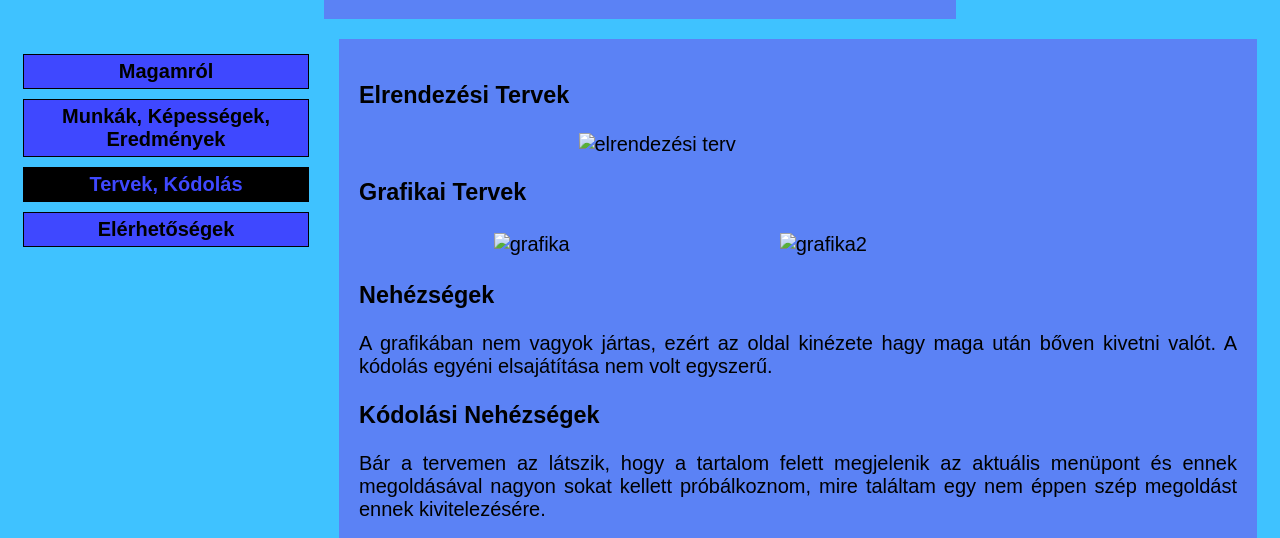
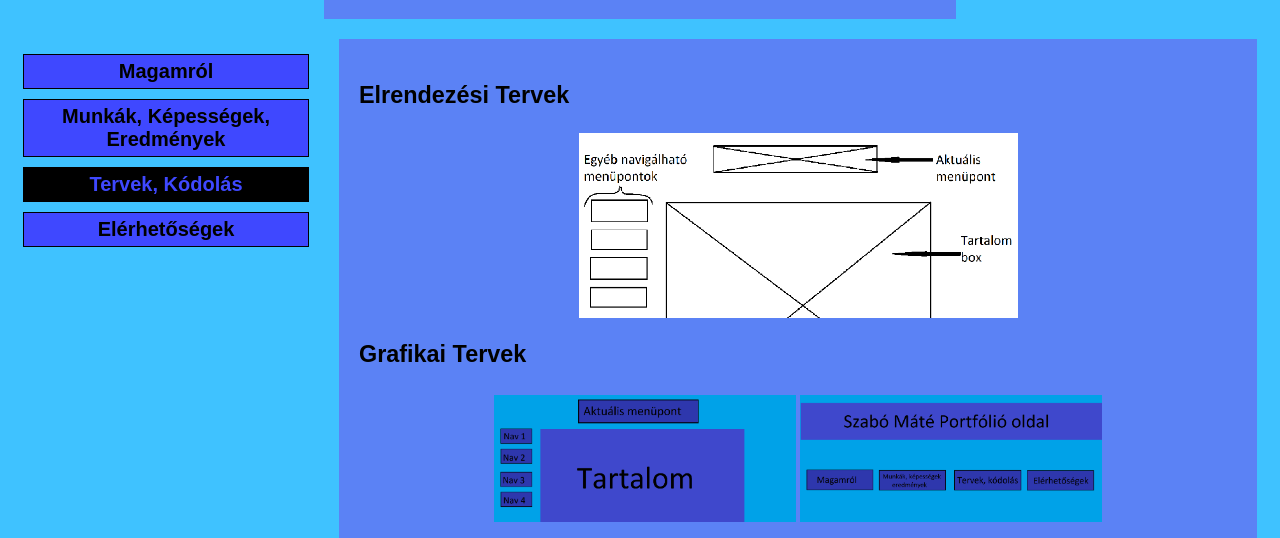
Before and after one commit to szabomate01/Szabo_mate_portfolio_oldal, a plain HTML site: page tervek.html in a window 1280 px wide. Shown: the part 262-800 px from the top of the page. Drawn offline with Linux system fonts and the light colour scheme.

Commit message:
Update tervek.html

```diff
--- a/tervek.html
+++ b/tervek.html
@@ -37,12 +37,12 @@
         <div class="col-9 col-t-12">
             <article>
                 <h3>Elrendezési Tervek</h3>
-                <img class="kép2" src="képek/elrendezési_terv.png" alt="elrendezési terv">
+                <img class="kép2" src="/css/képek/elrendezési_terv.png" alt="elrendezési terv">
                 <h3>Grafikai Tervek</h3>
                 <table>
                     <tr>
-                        <td><img src="képek/elképzelés.png" alt="grafika"></td>
-                        <td><img src="képek/elképzelés2.png" alt="grafika2"></td>
+                        <td><img src="/css/képek/elképzelés.png" alt="grafika"></td>
+                        <td><img src="/css/képek/elképzelés2.png" alt="grafika2"></td>
                     </tr>
                 </table>
                 <h3>Nehézségek</h3>
```
